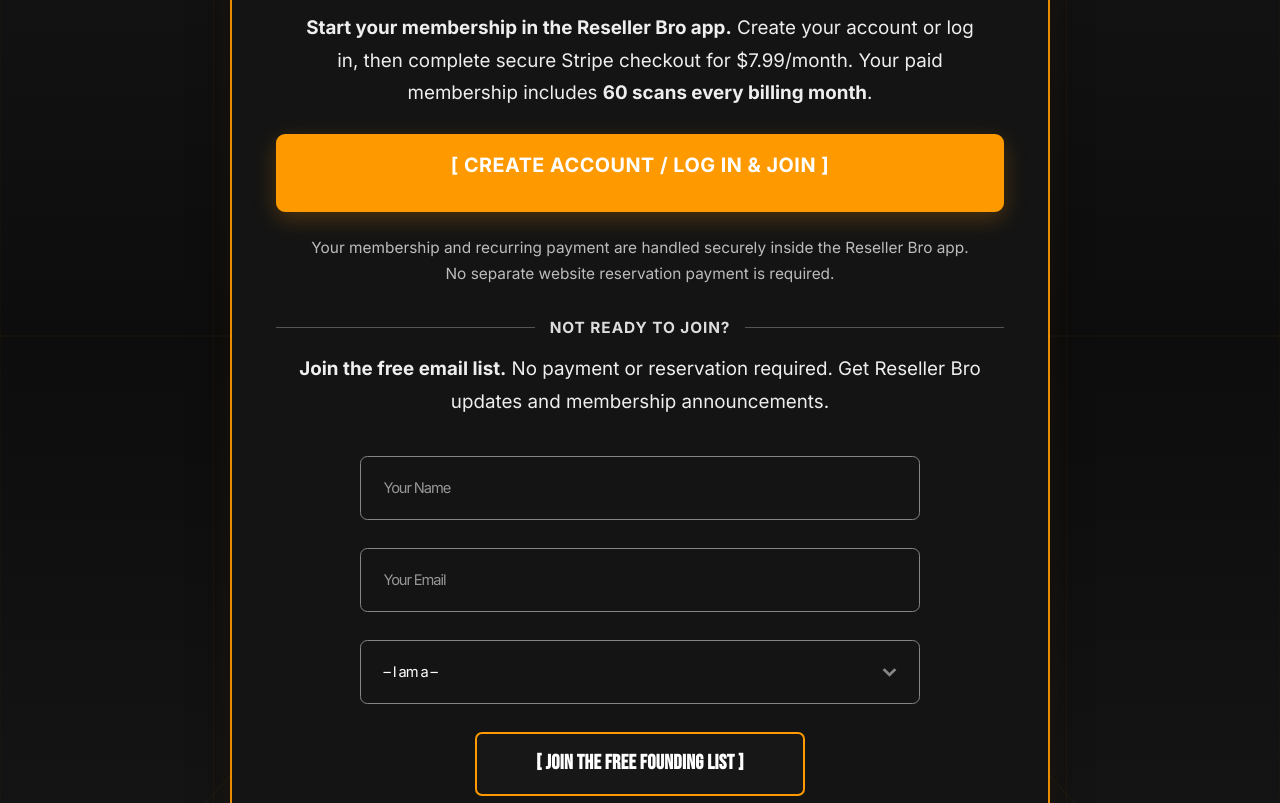
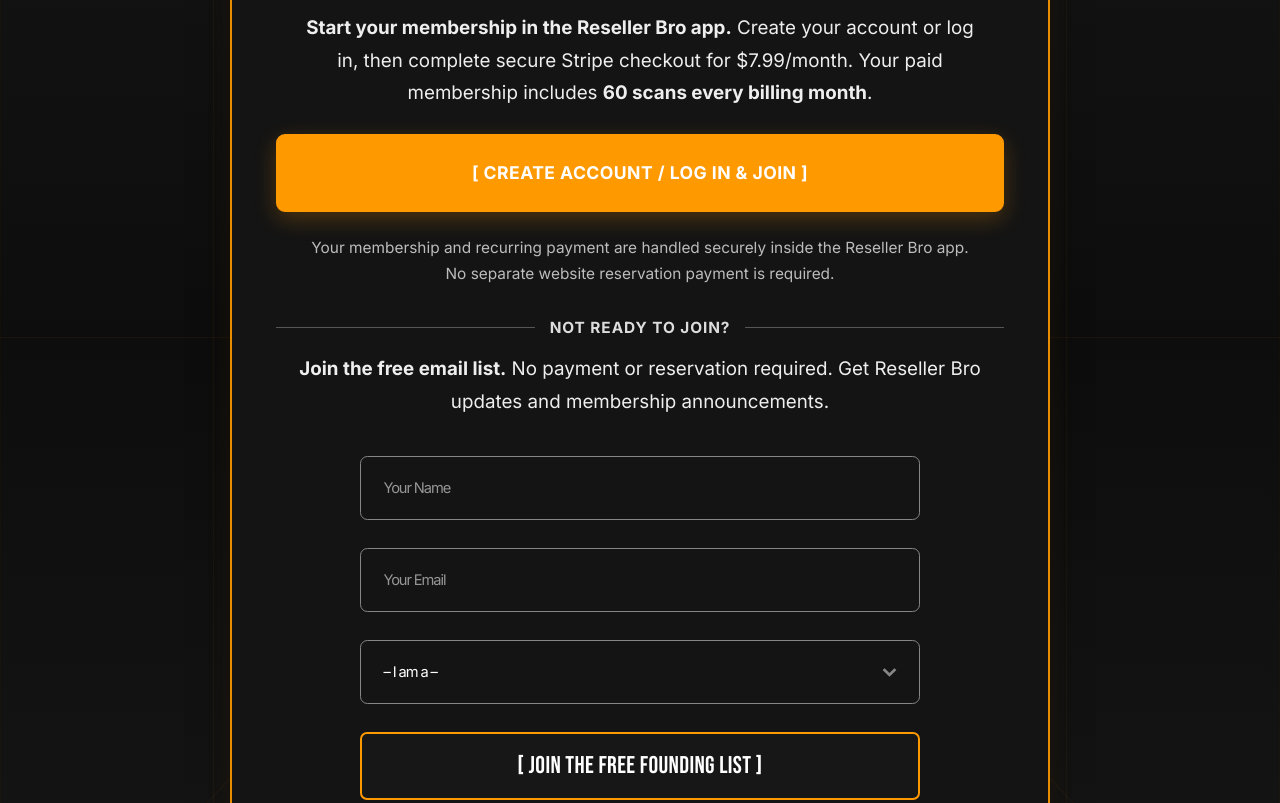
Before and after one commit to resellerbro/resellerbro-website, a plain HTML site: page index.html in a window 1280 px wide. Shown: the part 5825-6628 px from the top of the page. Drawn offline with nearby package versions, Linux system fonts and the light colour scheme.

Commit message:
Polish Founding 500 signup buttons

```diff
--- a/index.html
+++ b/index.html
@@ -139,6 +139,39 @@
 				#container16 .rb-founding-single > p { font-size: 1.02rem; }
 			}
 
+
+			/* Final mobile CTA polish: centered, slightly smaller paid CTA; stronger text-only free-list CTA. */
+			#container16 .rb-founding-pay-disabled {
+				display: flex !important;
+				align-items: center !important;
+				justify-content: center !important;
+				text-align: center !important;
+				font-size: clamp(1rem, 1.55vw, 1.2rem) !important;
+				line-height: 1.2 !important;
+			}
+			#container16 #form02 .actions button {
+				display: flex !important;
+				align-items: center !important;
+				justify-content: center !important;
+				width: 100% !important;
+				min-height: 68px !important;
+				padding: .9rem 1rem !important;
+				font-family: 'Bebas Neue', sans-serif !important;
+				font-size: clamp(1.35rem, 2.2vw, 1.65rem) !important;
+				font-weight: 400 !important;
+				line-height: 1.15 !important;
+				text-align: center !important;
+			}
+			#container16 #form02 .actions button::before,
+			#container16 #form02 .actions button::after {
+				content: none !important;
+				display: none !important;
+			}
+			@media (max-width: 600px) {
+				#container16 .rb-founding-pay-disabled { font-size: 1rem !important; }
+				#container16 #form02 .actions button { min-height: 68px !important; font-size: 1.35rem !important; }
+			}
+
 		</style>
 		<noscript><link rel="stylesheet" href="assets/noscript.css" /></noscript>
 	</head>
```
